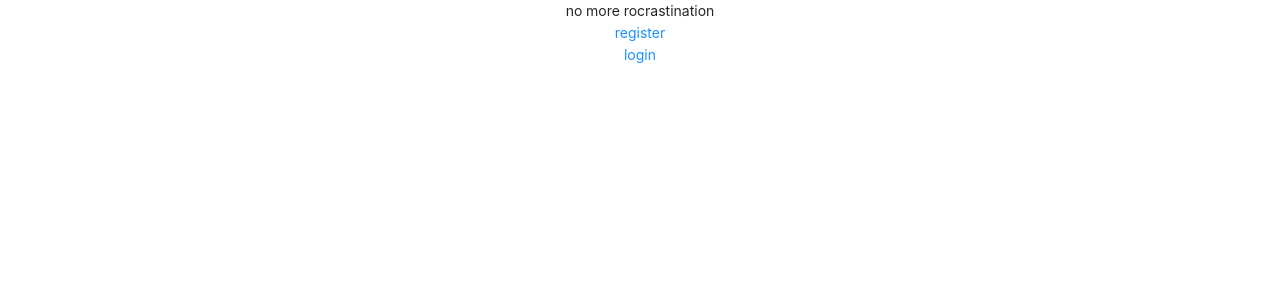
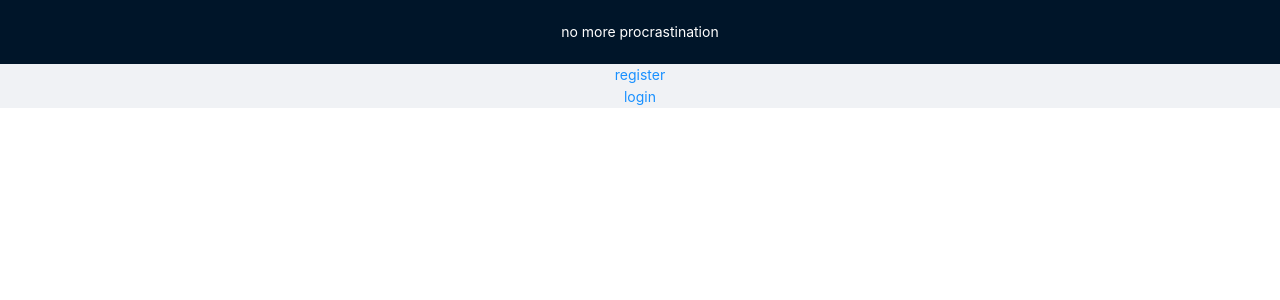
Before and after one commit to Yevgeny-Sh/anti-procrastination-app, a React (Create React App) app in the folder client/: page / in a window 1280 px wide. Shown: the top 300 px of the page. Built offline with nearby package versions, Linux system fonts and the light colour scheme.

Commit message:
started antd layout

```diff
--- a/client/src/App.css
+++ b/client/src/App.css
@@ -48,6 +48,9 @@
   display: inline-flex;
   flex-direction: row;
 }
+.home-header {
+  color: white;
+}
 
 @keyframes App-logo-spin {
   from {
--- a/client/src/components/HomePage.jsx
+++ b/client/src/components/HomePage.jsx
@@ -1,10 +1,16 @@
 import React from "react";
 import { Link } from "react-router-dom";
-
+import { Layout } from "antd";
+const { Header, Content } = Layout;
 export default function HomePage() {
   return (
+    <Layout>
+      <Header className="home-header" theme="dark">
+        no more procrastination
+      </Header>
+      <Content>
+        {" "}
         <div className="home-container">
-      <div className="home-header">no more rocrastination</div>
           <Link to="/register" className="home-link ">
             register{"    "}
             <br />
@@ -21,5 +27,7 @@
         update user
       </Link> */}
         </div>
+      </Content>
+    </Layout>
   );
 }
--- a/client/src/components/LoggedUser.jsx
+++ b/client/src/components/LoggedUser.jsx
@@ -1,8 +1,9 @@
 import React from "react";
 import { Link, useHistory } from "react-router-dom";
+import { Layout } from "antd";
 import { Button, Card } from "antd";
-
 import api from "../api/api";
+const { Header, Content } = Layout;
 
 export default function LoggedUser(props) {
   const history = useHistory();
@@ -53,8 +54,9 @@
   };
 
   return (
-    <Card>
-      <div>hello:{props.location.state.currUser.name}</div>
+    <Layout>
+      <Header>
+        Header
         <Button
           type="secondary"
           className="button logout-btn"
@@ -62,19 +64,12 @@
         >
           logout
         </Button>
-      <br />
-      <Link to="/tasks" className="home-link ">
-        my tasks{"    "}
-        <br />
-      </Link>
+        <Button>
           <Link to="/update" className="home-link ">
             update credentials{"    "}
             <br />
           </Link>
-      <Link to="/new-tasks" className="home-link ">
-        create new task{"    "}
-        <br />
-      </Link>
+        </Button>
         <Button
           type="secondary"
           className="button logout-btn"
@@ -82,6 +77,24 @@
         >
           delete account
         </Button>
+      </Header>
+      <Content>
+        {" "}
+        <Card>
+          <div>hello:{props.location.state.currUser.name}</div>
+
+          <br />
+          <Link to="/tasks" className="home-link ">
+            my tasks{"    "}
+            <br />
+          </Link>
+
+          <Link to="/new-tasks" className="home-link ">
+            create new task{"    "}
+            <br />
+          </Link>
         </Card>
+      </Content>
+    </Layout>
   );
 }
--- a/client/src/components/UsersTasks.jsx
+++ b/client/src/components/UsersTasks.jsx
@@ -1,7 +1,10 @@
 import React, { useState, useEffect } from "react";
 import { Spin, Card, Button } from "antd";
+import { Layout } from "antd";
+import api from "../api/api";
 
-import api from "../api/api";
+const { Header, Footer, Content } = Layout;
+
 export default function UsersTasks() {
   const [loading, setIsLoading] = useState(true);
   const [tasks, setTasks] = useState([]);
@@ -151,8 +154,9 @@
       {loading ? (
         <Spin size="large" />
       ) : (
-        <div>
-          <div>tasks:</div> {renderTasks(tasks)}
+        <Layout>
+          <Header>
+            {" "}
             <div>
               <Button
                 type="secondary"
@@ -190,7 +194,14 @@
                 Display by procrastination time{" "}
               </Button>
             </div>
+          </Header>
+          <Content>
+            <div>
+              <div>tasks:</div> {renderTasks(tasks)}
             </div>
+          </Content>
+          <Footer>Footer</Footer>
+        </Layout>
       )}
     </div>
   );
```
Lines whose indentation alone changed are shown as unchanged.
